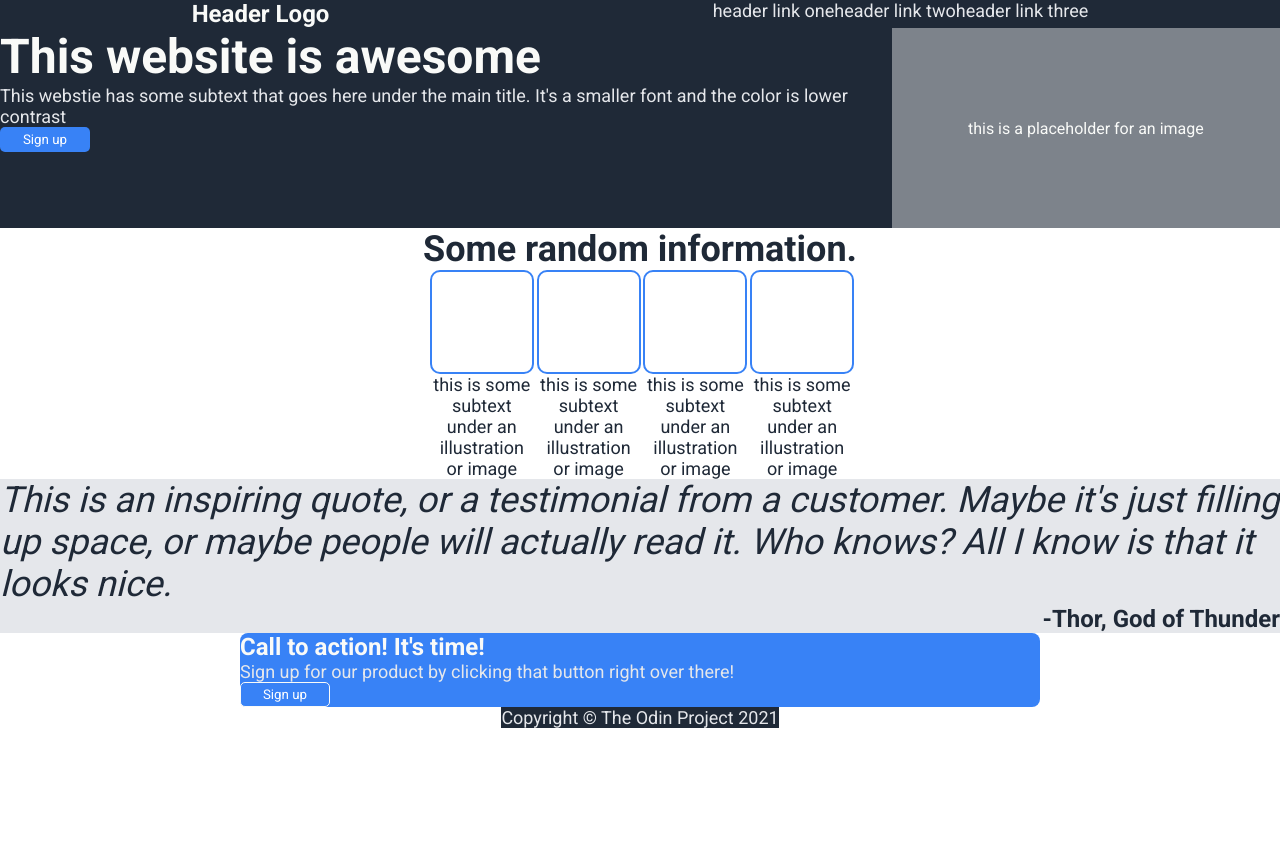
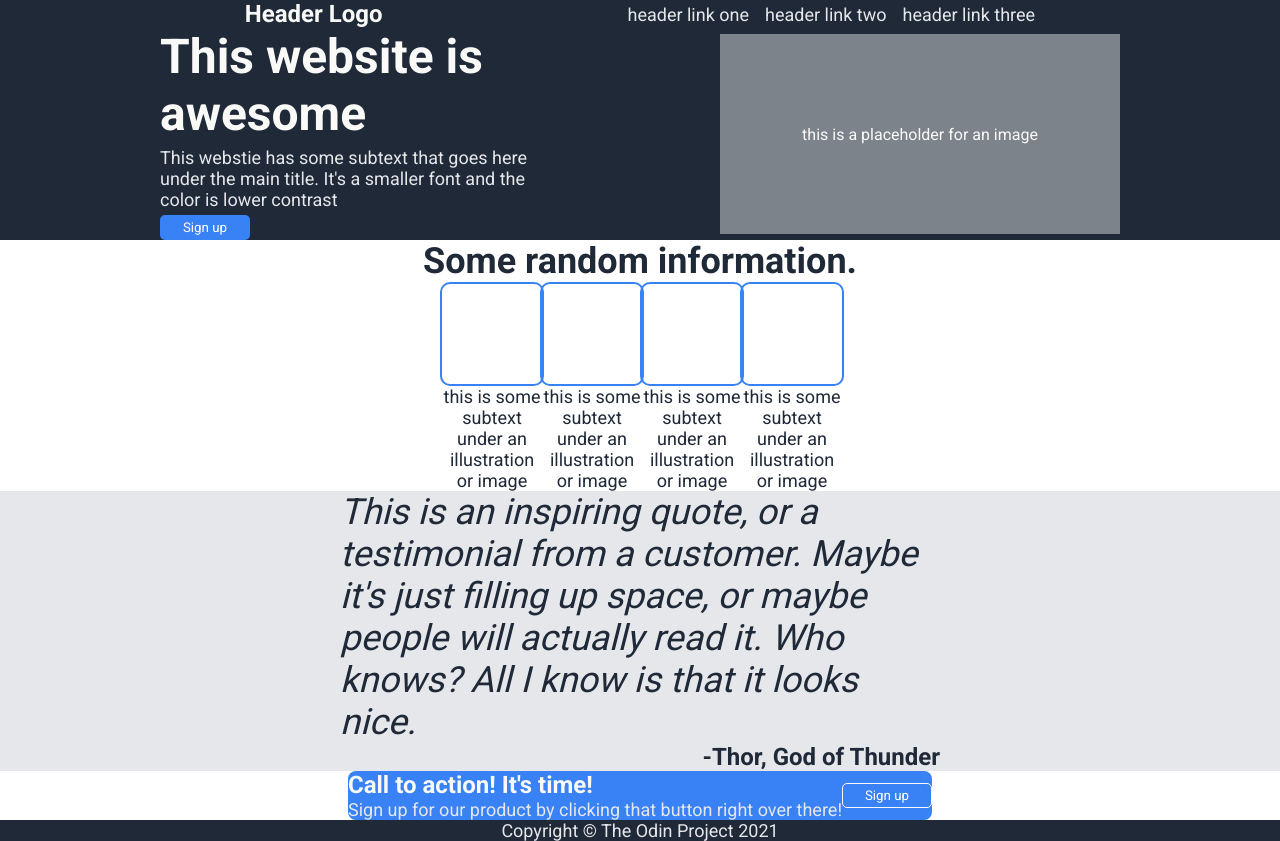
Before and after one commit to pelargonium/landing-page, a plain HTML site: page index.html in a window 1280 px wide. Before the commit the page ends 800 px from the top, so only its background shows below. Drawn offline with Linux system fonts and the light colour scheme.

Commit message:
refined flexbox

```diff
--- a/index.html
+++ b/index.html
@@ -8,7 +8,6 @@
     <link rel="stylesheet" href="style.css">
   </head>
   <body>
-    <div class="header">
       <div class="navbar">
         <div class="logo">Header Logo</div>
         <div class="header-links">
@@ -19,6 +18,7 @@
           </ul>
         </div>
       </div>
+      <div class="header">
       <div class="header-content">
         <div class="header-call">
           <div class="hero-main-text">This website is awesome</div>
@@ -50,8 +50,10 @@
       </div>
     </div>
     <div class="quote">
-      <div class="quote-text">This is an inspiring quote, or a testimonial from a customer. Maybe it's just filling up space, or maybe people will actually read it. Who knows? All I know is that it looks nice.</div>
-      <div class="quote-name">-Thor, God of Thunder</div>
+      <div class="quotefull">
+        <div class="quote-text">This is an inspiring quote, or a testimonial from a customer. Maybe it's just filling up space, or maybe people will actually read it. Who knows? All I know is that it looks nice.</div>
+        <div class="quote-name">-Thor, God of Thunder</div>
+      </div>
     </div>
     <div class="call">
       <div class="info-call">
--- a/style.css
+++ b/style.css
@@ -2,11 +2,10 @@
 
 body {
   font-family: Roboto, sans-serif;
+  height: 100vh;
   display: flex;
   flex-direction: column;
   justify-content: space-between;
-  align-items: center;
-  flex: 1;
   margin:0;
 }
 
@@ -15,6 +14,7 @@ ul {
   display: flex;
   margin: 0;
   padding: 0;
+  gap: 16px;
 }
 
 button {
@@ -27,7 +27,6 @@ button {
   color: white;
   font-weight: 500;
 }
-
 
 .header-button
  {
@@ -63,7 +62,7 @@ color: #e5e7eb;
   font-weight: 800;
 }
 
-.header,.footer {
+.header,.footer,.navbar {
   background-color: #1f2937;
 }
 
@@ -71,14 +70,15 @@ color: #e5e7eb;
   background-color: #e5e7eb;
   display: flex;
   flex-direction: column;
-  flex: 1 1 100;
+  align-items: center;
 }
 
 .quote-text {
-font-size: 36px;
-font-style: italic;
-font-weight: light;
-color: #1f2937;
+  display: flex;
+  font-size: 36px;
+  font-style: italic;
+  font-weight: light;
+  color: #1f2937;
 }
 
 .info-header {
@@ -105,10 +105,17 @@ color: #1f2937;
   text-align: center;
 }
 
+.quotefull {
+  display: flex;
+  max-width: 75vh;
+  flex-direction: column;
+  align-items: center;
+  justify-content: center;
+}
+
 .quote-name {
 color: #1f2937;
-display: flex;
-justify-content: end;
+align-self: flex-end;
 }
 
 .info-image {
@@ -121,33 +128,41 @@ justify-content: end;
 }
 
 .info-call {
-  min-height: 200;
-  min-width: 800px;
+  display: flex;
   border-radius: 8px;
   background-color: #3882F6;
+  align-items: center;
+}
+
+.info-call-body {
+  /* display: flex;
+  flex-direction: column; */
 }
 
 .header {
   display: flex;
   flex-direction: column;
-  flex: 1 1 100%;
+  width: 100%;
   margin: 0;
 }
 
 .navbar {
   display: flex;
-  justify-content: space-around;
-  flex: 1;
+  justify-content: center;
+  justify-content: space-evenly;
+  align-items: center;
 }
 
 .header-content {
   display: flex;
+  align-items: center;
+  justify-content: space-evenly;
 }
 
 .information {
   display: flex;
   flex-direction: column;
-  /* align-items: center; */
+  align-items: center;
   justify-content: center;
   flex-grow: 1;
 }
@@ -156,6 +171,7 @@ justify-content: end;
   display: flex;
   align-items: center;
   justify-content: space-evenly;
+  /* max-width: 80vw; */
 
 }
 
@@ -169,6 +185,29 @@ justify-content: end;
 
 .footer {
   display: flex;
+  width: 100%;
+  justify-content: center;
+  align-items: center;
+}
+
+.header-call {
+  max-width: 400px;
+  display: flex;
+  flex-direction: column;
+  justify-content: space-evenly;
+  gap: 5px;
+}
+
+.call {
+  display: flex;
+  justify-content: center;
+  align-items: center;
+}
+
+.navbar, .footer {
   flex: 1;
+}
 
+.header, .information, .quote, .call {
+  flex: 5;
 }
```
